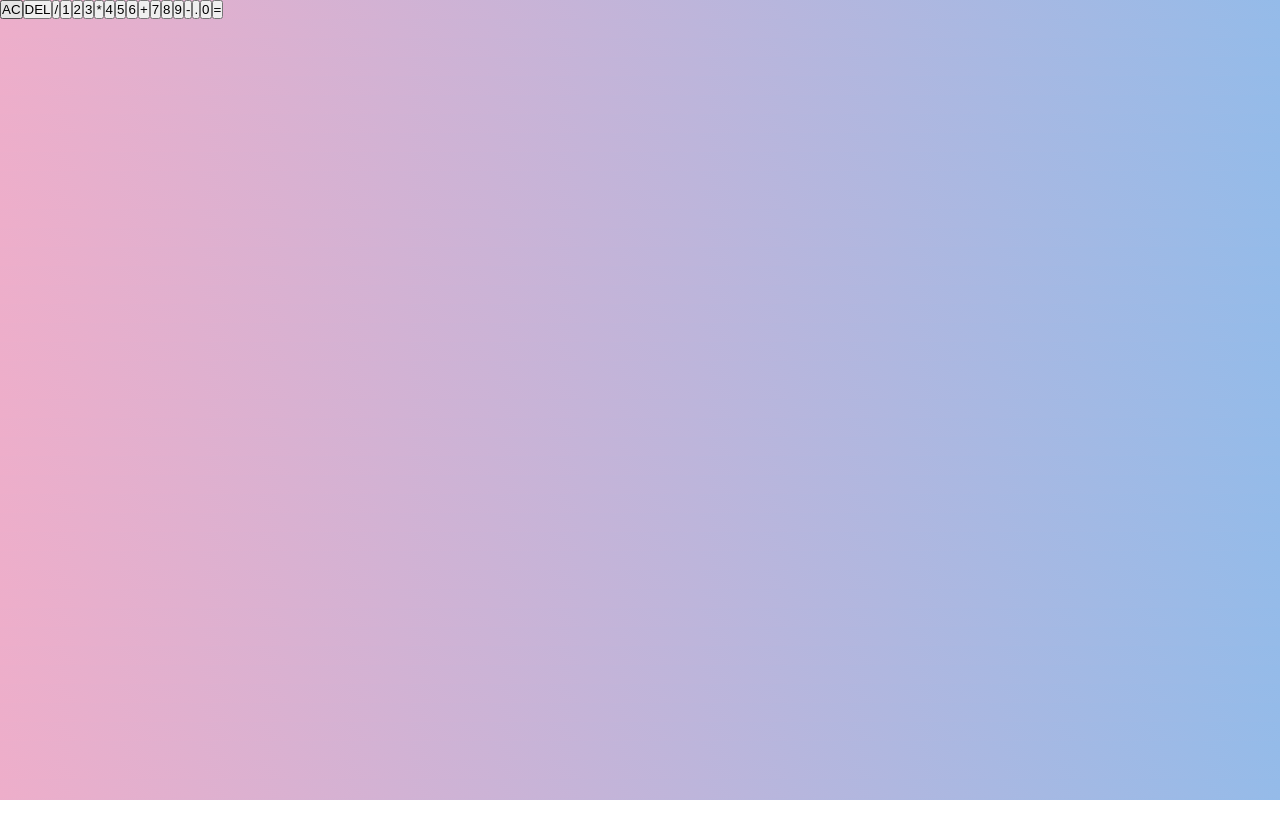
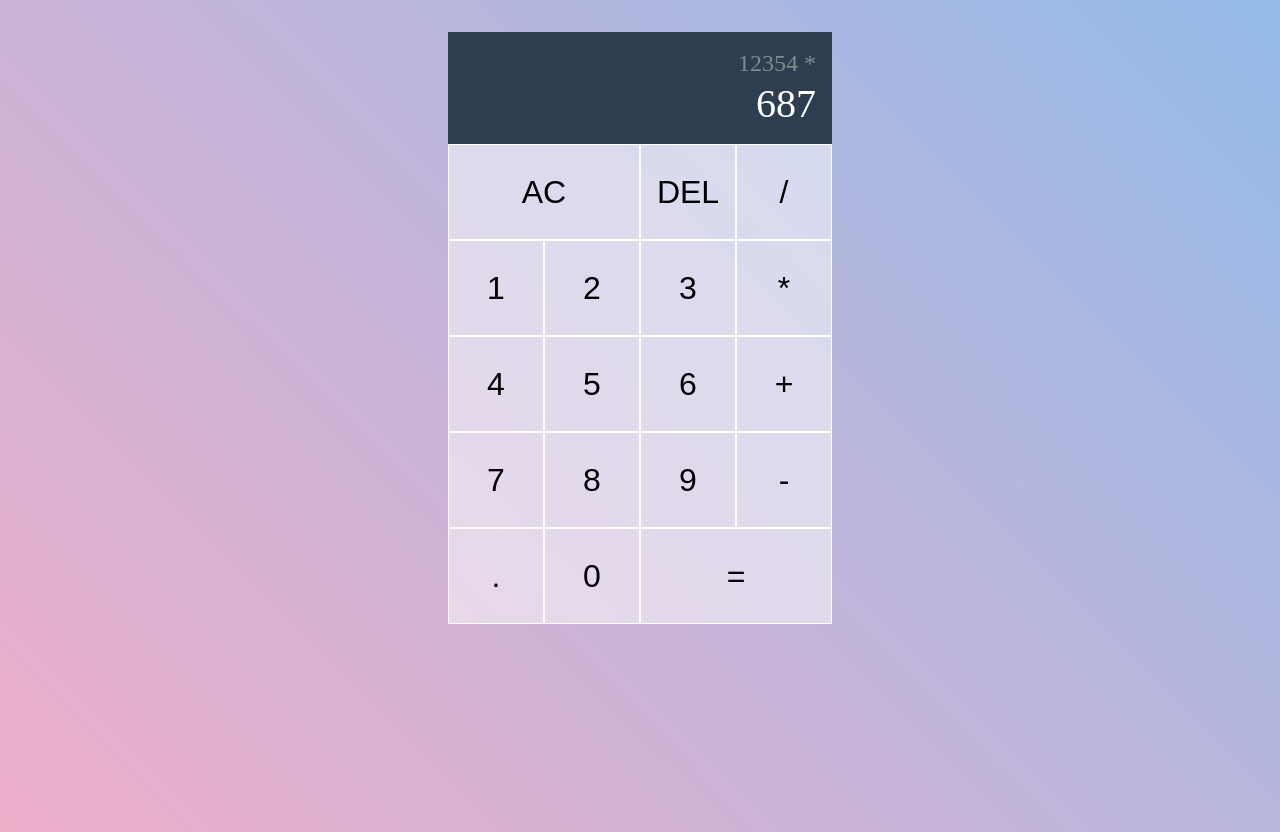
Before and after one commit to hadismtb/react-calculator, a React (Create React App) app: page / in a window 1280 px wide. Before the commit the page ends 800 px from the top, so only its background shows below. Built offline with nearby package versions, Linux system fonts and the light colour scheme.

Commit message:
apply style to calculator component

```diff
--- a/src/Components/Calculator.js
+++ b/src/Components/Calculator.js
@@ -1,13 +1,16 @@
 import React from 'react';
+
+// STYLES
+import styles from "./Calculator.module.css";
 
 const Calculator = () => {
     return (
-        <div>
-            <div>
-                <div></div>
-                <div></div>
+        <div className={styles.container}>
+            <div className={styles.screen}>
+                <div className={styles.previous_operand}>12354 *</div>
+                <div className={styles.current_operand}>687</div>
             </div>
-            <button>AC</button>
+            <button className={styles.two_columns}>AC</button>
             <button>DEL</button>
             <button>/</button>
             <button>1</button>
@@ -24,7 +27,7 @@ const Calculator = () => {
             <button>-</button>
             <button>.</button>
             <button>0</button>
-            <button>=</button>
+            <button className={styles.two_columns}>=</button>
         </div>
     );
 };
--- /dev/null
+++ b/src/Components/Calculator.module.css
@@ -0,0 +1,46 @@
+.container{
+    display: grid;
+    justify-content: center;
+    margin-top: 2rem;
+    grid-template-columns: repeat(4, 6rem);
+    grid-template-rows: minmax(7rem, auto) repeat(5, 6rem);
+}
+
+.screen{
+    grid-column: 1 / -1;
+    background-color: #2c3e50;
+    display: flex;
+    flex-direction: column;
+    justify-content: space-around;
+    align-items: flex-end;
+    padding: 1rem;
+    word-wrap: break-word;
+    word-break: break-all;
+}
+
+.previous_operand {
+    color: #7f8c8d;
+    font-size: 1.5rem;
+}
+
+.current_operand {
+    color: #fff;
+    font-size: 2.5rem;
+}
+
+.two_columns{
+    grid-column: span 2;
+}
+
+.container button {
+    font-size: 2rem;
+    cursor: pointer;
+    border: 1px solid white;
+    outline: none;
+    background: rgba(255, 255, 255, .5);
+    transition: .3s all;
+}
+.container button:hover,
+.container button:focus{
+    background: rgba(255, 255, 255, .8);
+}
--- a/src/styles.css
+++ b/src/styles.css
@@ -6,5 +6,6 @@
 
 body{
     background: rgb(238,174,202);
-    background: linear-gradient(45deg, rgba(238,174,202,1) 0%, rgba(148,187,233,1) 100%);
+    background: linear-gradient(45deg, rgba(238,174,202,1) 0%, rgba(148,187,233,1) 100%) no-repeat;
+    min-height: 100vh;
 }
```
